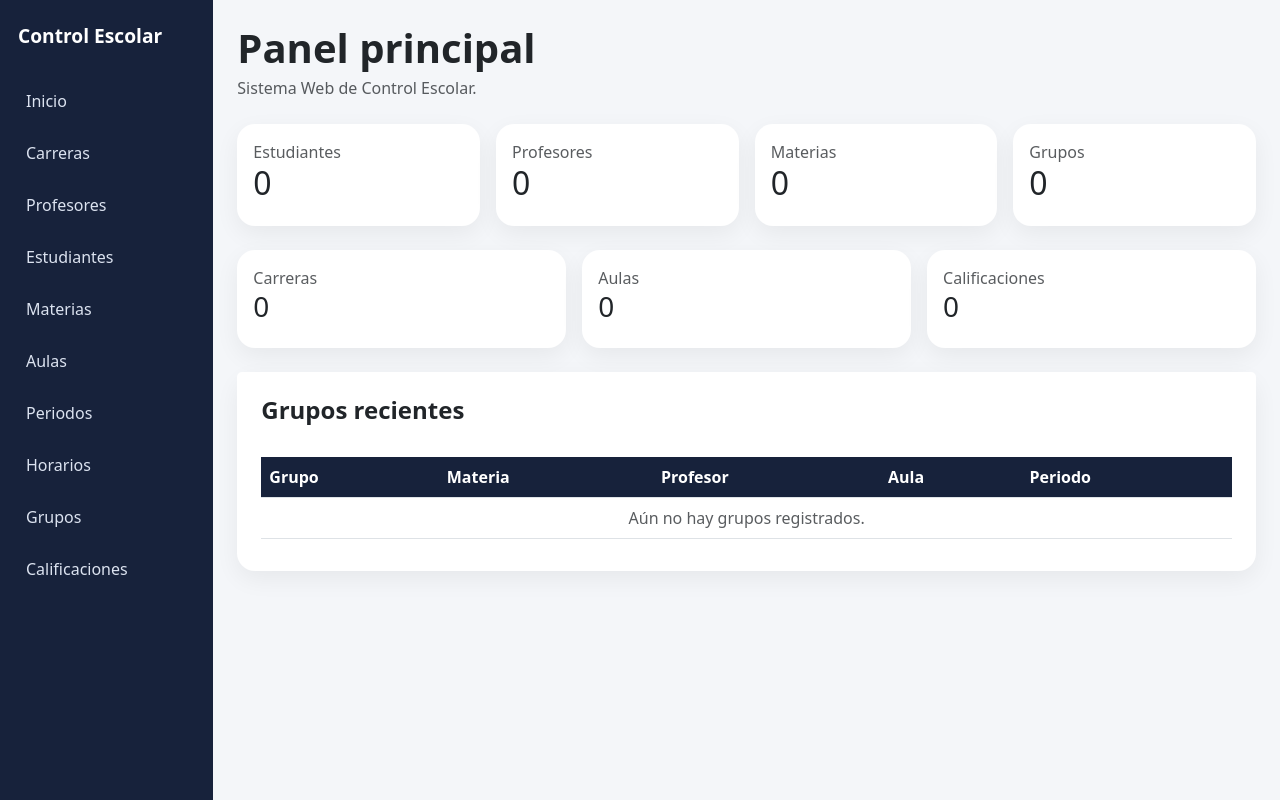
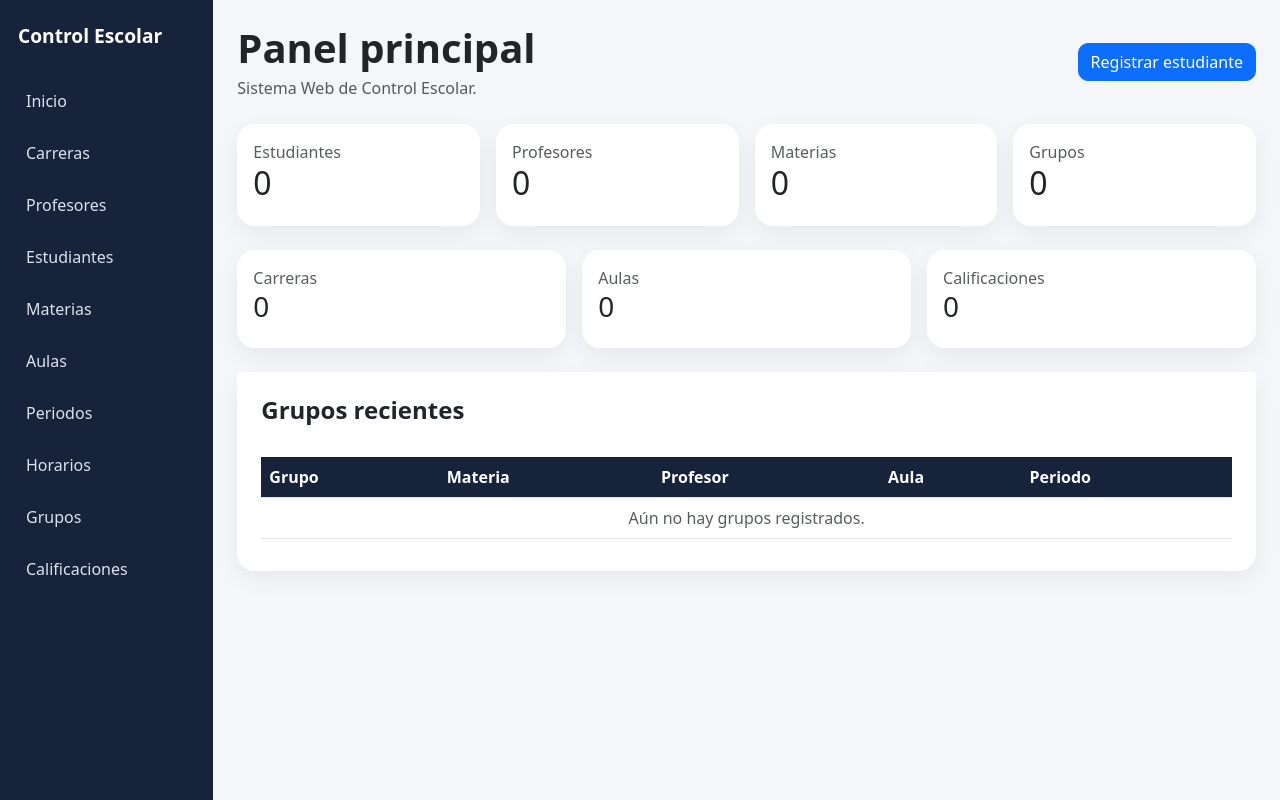
Before and after one commit to ymateo374-code/ControlEscolar_Render_Corregido, a Django app: page / in a window 1280 px wide. Run offline with Django 5.2, Linux system fonts and the light colour scheme; data that the repository does not hold is empty.

Commit message:
Update dashboard.html

```diff
--- a/ControlEscolar/escolar/templates/escolar/dashboard.html
+++ b/ControlEscolar/escolar/templates/escolar/dashboard.html
@@ -6,7 +6,7 @@
         <h1 class="fw-bold mb-1">Panel principal</h1>
         <p class="text-muted mb-0">Sistema Web de Control Escolar.</p>
     </div>
-
+    <a href="{% url 'estudiante_crear' %}" class="btn btn-primary">Registrar estudiante</a>
 </div>
 
 <div class="row g-3 mb-4">
```
